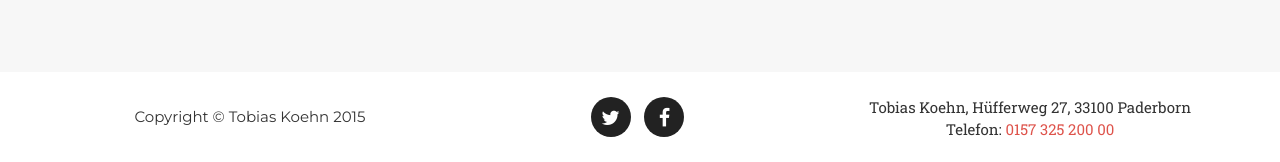
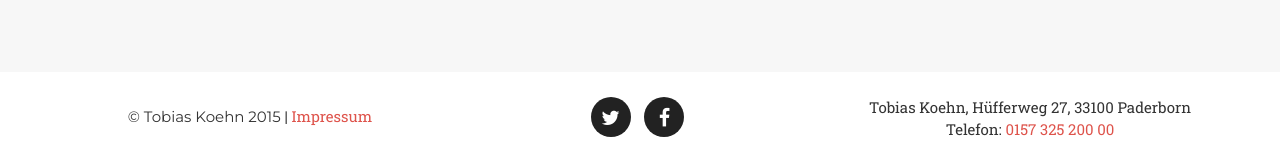
Before and after one commit to ToKoehn/tokoehn.github.io, a Jekyll site: the page built from index.html, in a window 1280 px wide and 900 px high, scrolled down 3852 px. Shown: the part 735-897 px from the top of the window. Built offline with Jekyll 4.4.1, drawn with Linux system fonts in a browser that asks for light colours; some web fonts are replaced.

Commit message:
add empty impressum

```diff
--- a/_config.yml
+++ b/_config.yml
@@ -1,10 +1,10 @@
-url: http://tokoehn.github.io
+url: http://tobias-koehn.de
 baseurl: ""
 
 # Site settings
 title: Tobias Koehn
 email: kontakt@tobias-koehn.de
-description: "Write an awesome description for your new site here. You can edit this line in _config.yml. It will appear in your document head meta (for Google search results) and in your feed.xml site description."
+description: "Pianist, Sänger aus Paderborn. Keyboard– und Klavierunterricht für Anfänger und Fortgeschrittene."
 
 # Color settings (hex-codes without the leading hash-tag)
 color:
@@ -27,8 +27,6 @@
     - title: phone
       url: tel:+4915732520000
 
-
-
 # Social networks usernames (many more available: google-plus, flickr, dribbble, pinterest, instagram, tumblr, linkedin, etc.)
 social:
   - title: twitter
@@ -44,4 +42,3 @@
 
 # Build settings
 markdown: kramdown
-permalink: pretty
--- a/_includes/footer.html
+++ b/_includes/footer.html
@@ -2,7 +2,8 @@
         <div class="container">
             <div class="row">
                 <div class="col-md-4">
-                    <span class="copyright">Copyright &copy; {{ site.title }} 2015</span>
+                    <span class="copyright">&copy; {{ site.title }} 2015</span> |
+                    <a href="impressum.html">Impressum</a>
                 </div>
                 <div class="col-md-4">
                     <ul class="list-inline social-buttons">
--- a/_layouts/default.html
+++ b/_layouts/default.html
@@ -6,14 +6,17 @@
 
     <body id="page-top" class="index">
 
-    {% include header.html %}
-    {% include services.html %}
-    {% include media.html %}
-    {% include unterricht.html %}
-    {% include team.html %}
+    <div class="container">
+        <h1><a href="/">{{ site.title}}</a></h1>
+    </div>
+
+    <section class="bg-light-gray">
+        <div class="container">
+            {{ content }}
+        </div>
+    </section>
+
     {% include footer.html %}
-    {% include modals.html %}
-    {% include js.html %}
 
     </body>
 </html>
--- /dev/null
+++ b/_layouts/home.html
@@ -0,0 +1,19 @@
+<!DOCTYPE html>
+<html>
+
+  {% include head.html %}
+
+
+    <body id="page-top" class="index">
+
+    {% include header.html %}
+    {% include services.html %}
+    {% include media.html %}
+    {% include unterricht.html %}
+    {% include team.html %}
+    {% include footer.html %}
+    {% include modals.html %}
+    {% include js.html %}
+
+    </body>
+</html>
--- a/index.html
+++ b/index.html
@@ -1,20 +1,3 @@
 ---
-layout: default
+layout: home
 ---
-
-<div class="home">
-
-  <h1>Posts</h1>
-
-  <ul class="posts">
-    {% for post in site.posts %}
-      <li>
-        <span class="post-date">{{ post.date | date: "%b %-d, %Y" }}</span>
-        <a class="post-link" href="{{ post.url | prepend: site.baseurl }}">{{ post.title }}</a>
-      </li>
-    {% endfor %}
-  </ul>
-
-  <p class="rss-subscribe">subscribe <a href="{{ "/feed.xml" | prepend: site.baseurl }}">via RSS</a></p>
-
-</div>
```
Also changed, not shown: impressum.html (added, +7 -0 lines).
